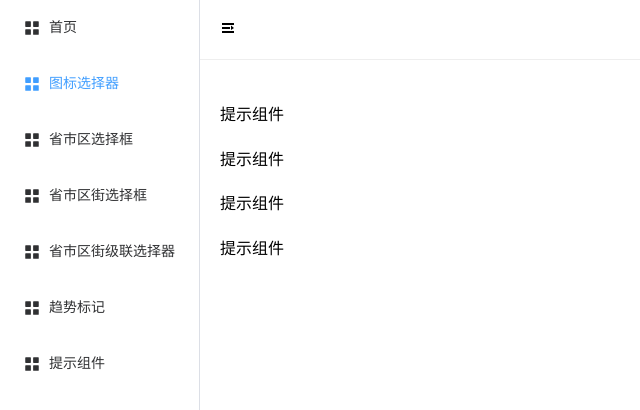
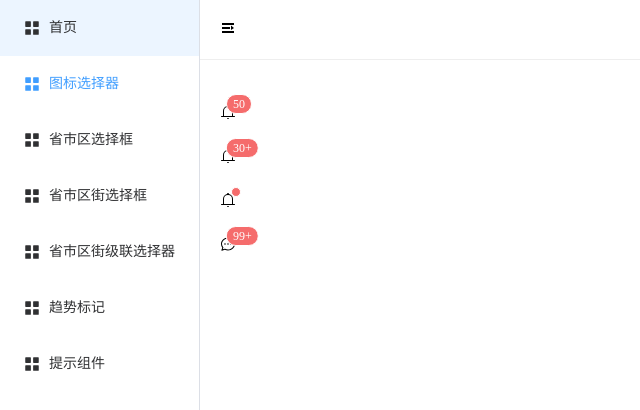
Before and after one commit to jersonwei/vue3-component-extract, a Vue app: page /notification in a window 1280 px wide. Shown: the top 410 px of the page, without its empty margins (0-640 px from the left). Built offline with nearby package versions, Linux system fonts and the light colour scheme.

Commit message:
✨ feat(notification): 引入弹出框组件包裹提示组件

```diff
--- a/src/components/notification/src/index.vue
+++ b/src/components/notification/src/index.vue
@@ -1,10 +1,37 @@
 <script setup lang='ts'>
+import { toLine } from '../../../utils';
 
+let props = defineProps({
+  // 显示的图标
+  icon: {
+    type: String,
+    default: 'Bell'
+  },
+  // 通知数量
+  value: {
+    type: [String, Number],
+    default: ''
+  },
+  // 最大值
+  max: {
+    type: Number
+  },
+  // 小圆点
+  isDot: {
+    type: Boolean,
+    default: false
+  }
+})
 </script>
 <template>
-  <div>
-    提示组件
-  </div>
+  <el-popover placement="bottom" title="Title" :width="200" trigger="click"
+    content="this is content, this is content, this is content">
+    <template #reference>
+      <el-badge style="cursor:pointer" :value="value" :max="max" :isDot="isDot">
+        <component :is="`el-icon-${toLine(icon)}`"></component>
+      </el-badge>
+    </template>
+  </el-popover>
 </template>
 <style lang='scss' scoped>
 </style>
```
